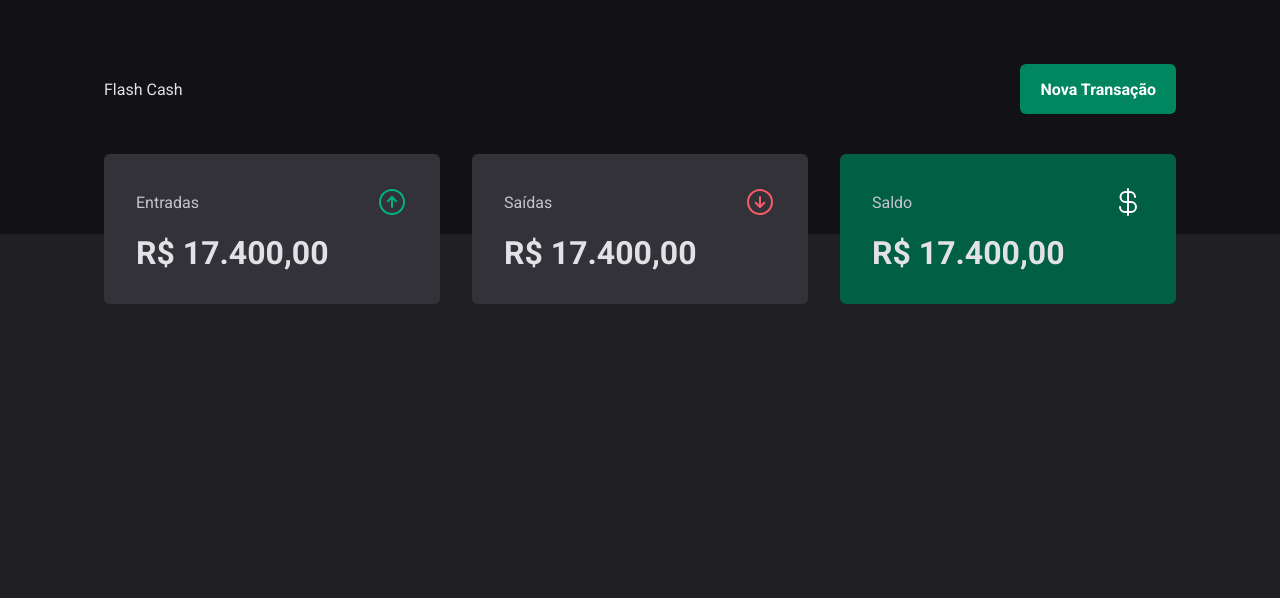
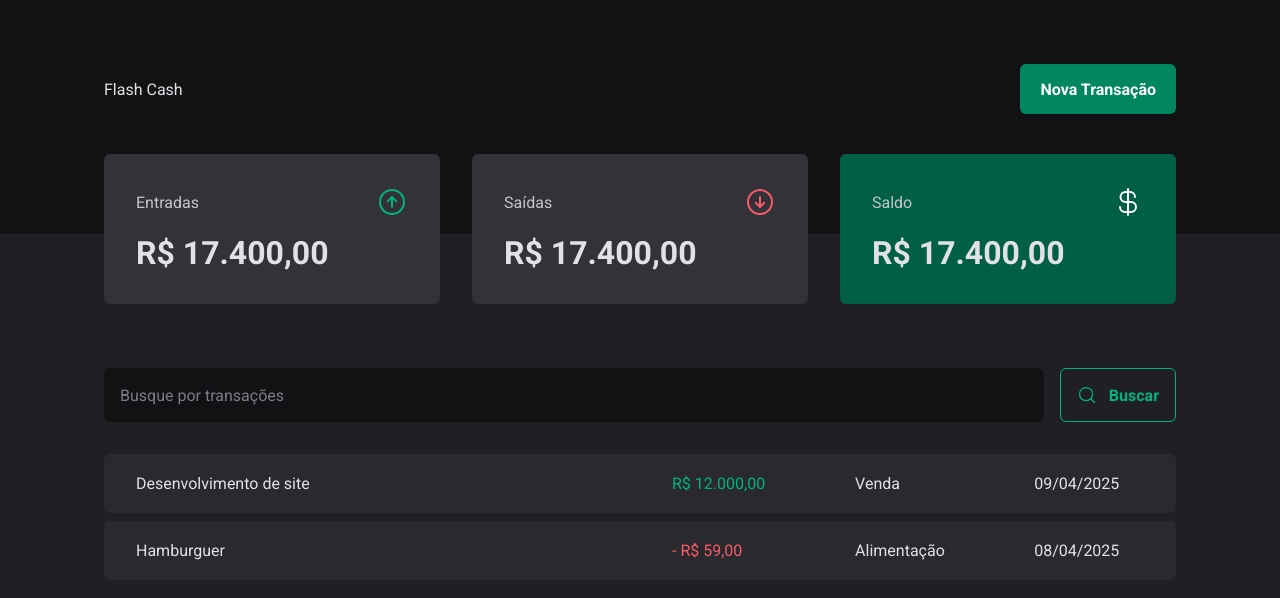
Before and after one commit to lucascarozza/cashboard, a React (Vite) app: page / in a window 1280 px wide. Shown: the top 598 px of the page. Built offline with nearby package versions, Linux system fonts and the light colour scheme.

Commit message:
Add SearchForm component

```diff
--- /dev/null
+++ b/src/pages/Transactions/components/SearchForm/index.tsx
@@ -0,0 +1,14 @@
+import { MagnifyingGlass } from "phosphor-react";
+import { SearchFormContainer } from "./styles";
+
+export function SearchForm() {
+  return (
+    <SearchFormContainer>
+      <input type="text" placeholder="Busque por transações" />
+      <button type="submit">
+        <MagnifyingGlass size={20} />
+        Buscar
+      </button>
+    </SearchFormContainer>
+  );
+}
--- /dev/null
+++ b/src/pages/Transactions/components/SearchForm/styles.ts
@@ -0,0 +1,39 @@
+import styled from "styled-components";
+
+export const SearchFormContainer = styled.form`
+  display: flex;
+  gap: 1rem;
+
+  input {
+    flex: 1;
+    border-radius: 6px;
+    border: 0;
+    background-color: ${(props) => props.theme["gray-900"]};
+    color: ${(props) => props.theme["gray-300"]};
+    padding: 1rem;
+
+    &::placeholder {
+      color: ${(props) => props.theme["gray-500"]};
+    }
+  }
+
+  button {
+    display: flex;
+    align-items: center;
+    gap: 0.75rem;
+    padding: 1rem;
+    border: 1px solid ${(props) => props.theme["green-300"]};
+    background: transparent;
+    color: ${(props) => props.theme["green-300"]};
+    font-weight: bold;
+    border-radius: 6px;
+    cursor: pointer;
+    transition: all 0.2s;
+
+    &:hover {
+      border: 1px solid ${(props) => props.theme["green-500"]};
+      background: ${(props) => props.theme["green-500"]};
+      color: ${(props) => props.theme.white};
+    }
+  }
+`;
--- a/src/pages/Transactions/index.tsx
+++ b/src/pages/Transactions/index.tsx
@@ -1,11 +1,41 @@
 import { Header } from "../../components/Header";
 import { Summary } from "../../components/Summary";
+import { SearchForm } from "./components/SearchForm";
+import {
+  PriceHighlight,
+  TransactionsContainer,
+  TransactionsTable,
+} from "./styles";
 
 export function Transactions() {
-    return (
-        <div>
-            <Header />
-            <Summary />
-        </div>
-    )
+  return (
+    <div>
+      <Header />
+      <Summary />
+      <TransactionsContainer>
+        <SearchForm />
+        <TransactionsTable>
+          <tbody>
+            <tr>
+              <td width="50%">Desenvolvimento de site</td>
+              <td>
+                <PriceHighlight type="income">R$ 12.000,00</PriceHighlight>
+              </td>
+              <td>Venda</td>
+              <td>09/04/2025</td>
+            </tr>
+
+            <tr>
+              <td width="50%">Hamburguer</td>
+              <td>
+                <PriceHighlight type="outcome">- R$ 59,00</PriceHighlight>
+              </td>
+              <td>Alimentação</td>
+              <td>08/04/2025</td>
+            </tr>
+          </tbody>
+        </TransactionsTable>
+      </TransactionsContainer>
+    </div>
+  );
 }
--- a/src/pages/Transactions/styles.ts
+++ b/src/pages/Transactions/styles.ts
@@ -0,0 +1,41 @@
+import styled from "styled-components";
+
+export const TransactionsContainer = styled.main`
+  width: 100%;
+  max-width: 1120px;
+  margin: 4rem auto 0;
+  padding: 0 1.5rem;
+`;
+
+export const TransactionsTable = styled.table`
+  width: 100%;
+  border-collapse: separate;
+  border-spacing: 0 0.5rem;
+  margin-top: 1.5rem;
+
+  td {
+    padding: 1.25rem 2rem;
+    background: ${(props) => props.theme["gray-700"]};
+
+    &:first-child {
+      border-top-left-radius: 6px;
+      border-bottom-left-radius: 6px;
+    }
+
+    &:last-child {
+      border-top-right-radius: 6px;
+      border-bottom-right-radius: 6px;
+    }
+  }
+`;
+
+interface PriceHighlightProps {
+  type: "income" | "outcome";
+}
+
+export const PriceHighlight = styled.span<PriceHighlightProps>`
+  color: ${(props) =>
+    props.type === "income"
+      ? props.theme["green-300"]
+      : props.theme["red-300"]};
+`;
```
